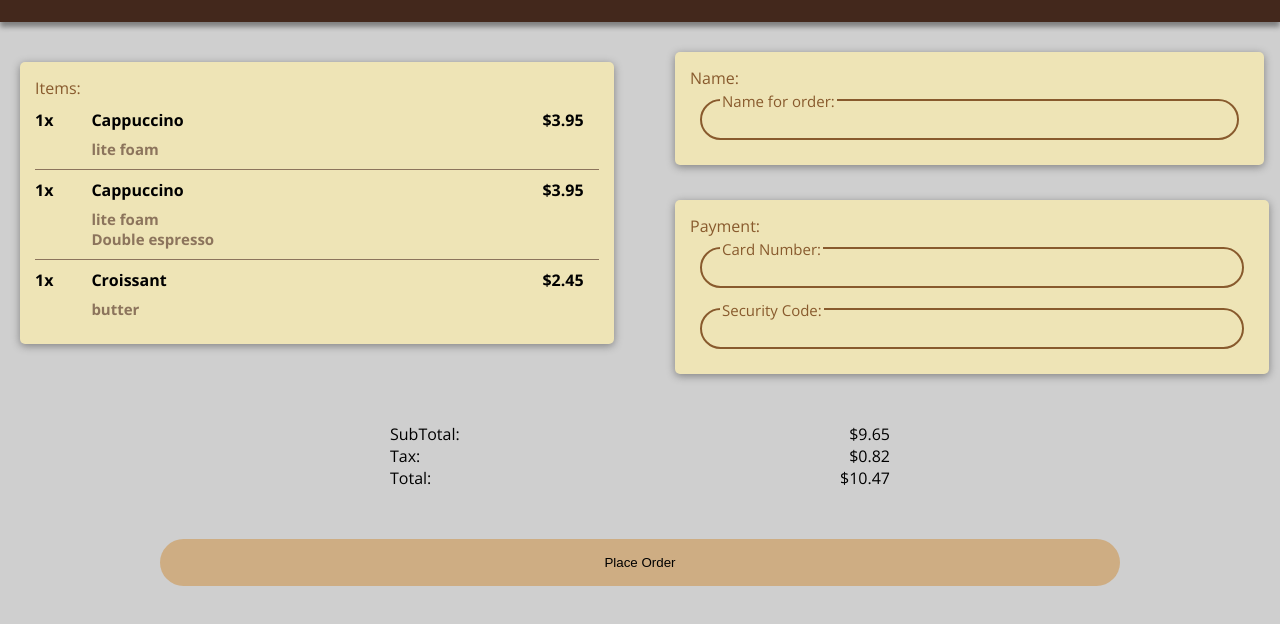
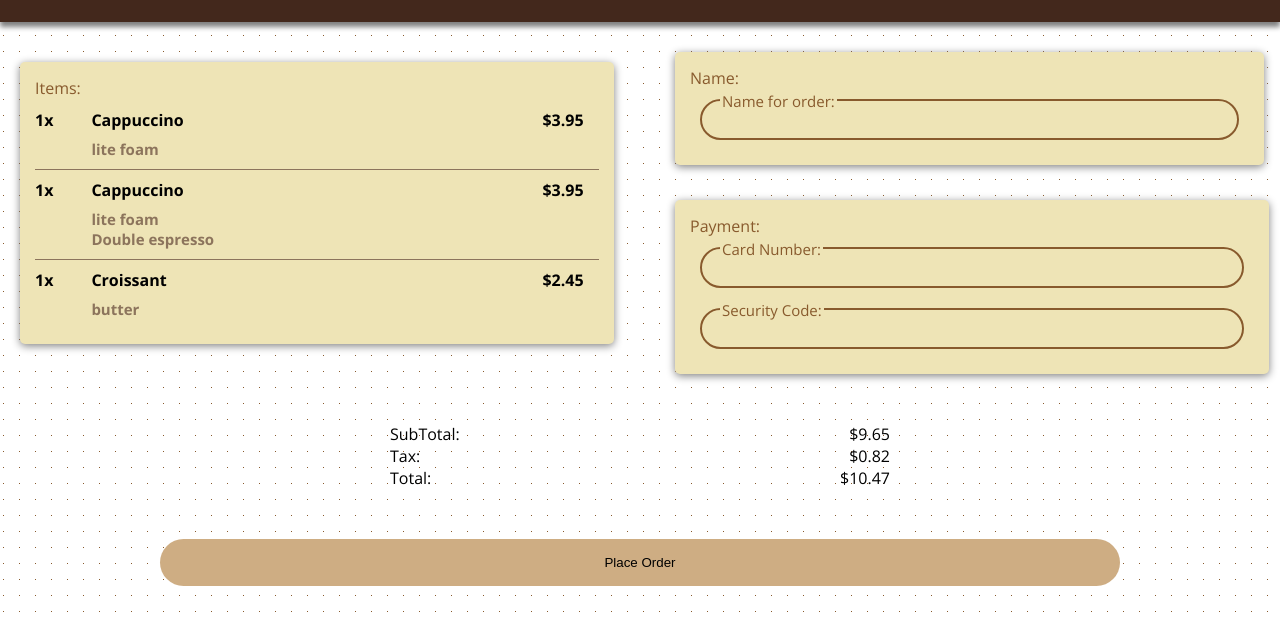
Before and after one commit to The-Demonologist/css_proj, a plain HTML site: page index.html in a window 1280 px wide. Shown: the part 78-702 px from the top of the page. Drawn offline with nearby package versions, Linux system fonts and the light colour scheme.

Commit message:
added dots to background
added extra styling to have a little bit more.

```diff
--- a/src/style.css
+++ b/src/style.css
@@ -4,6 +4,9 @@
 
 body {
     background-color: rgb(207, 207, 207);
+    background: linear-gradient(90deg, #fff 15px, transparent 30%) 75%,
+                linear-gradient(#fff, 15px, transparent 30%) 75%, #885a2d;
+    background-size: 16px 16px;
     margin: 0;
     padding: 0;
     font-family: 'Open Sans', sans-serif;
```
